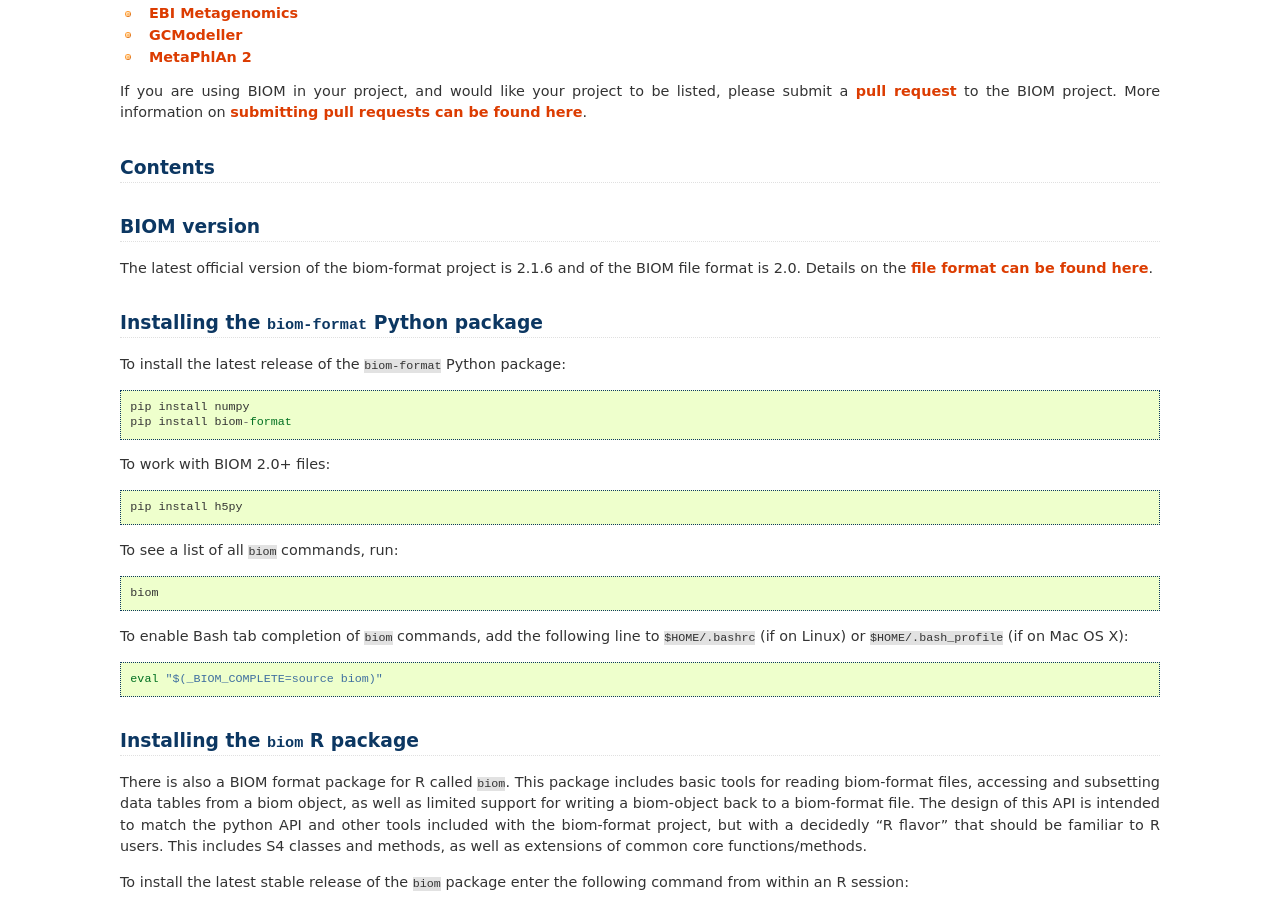
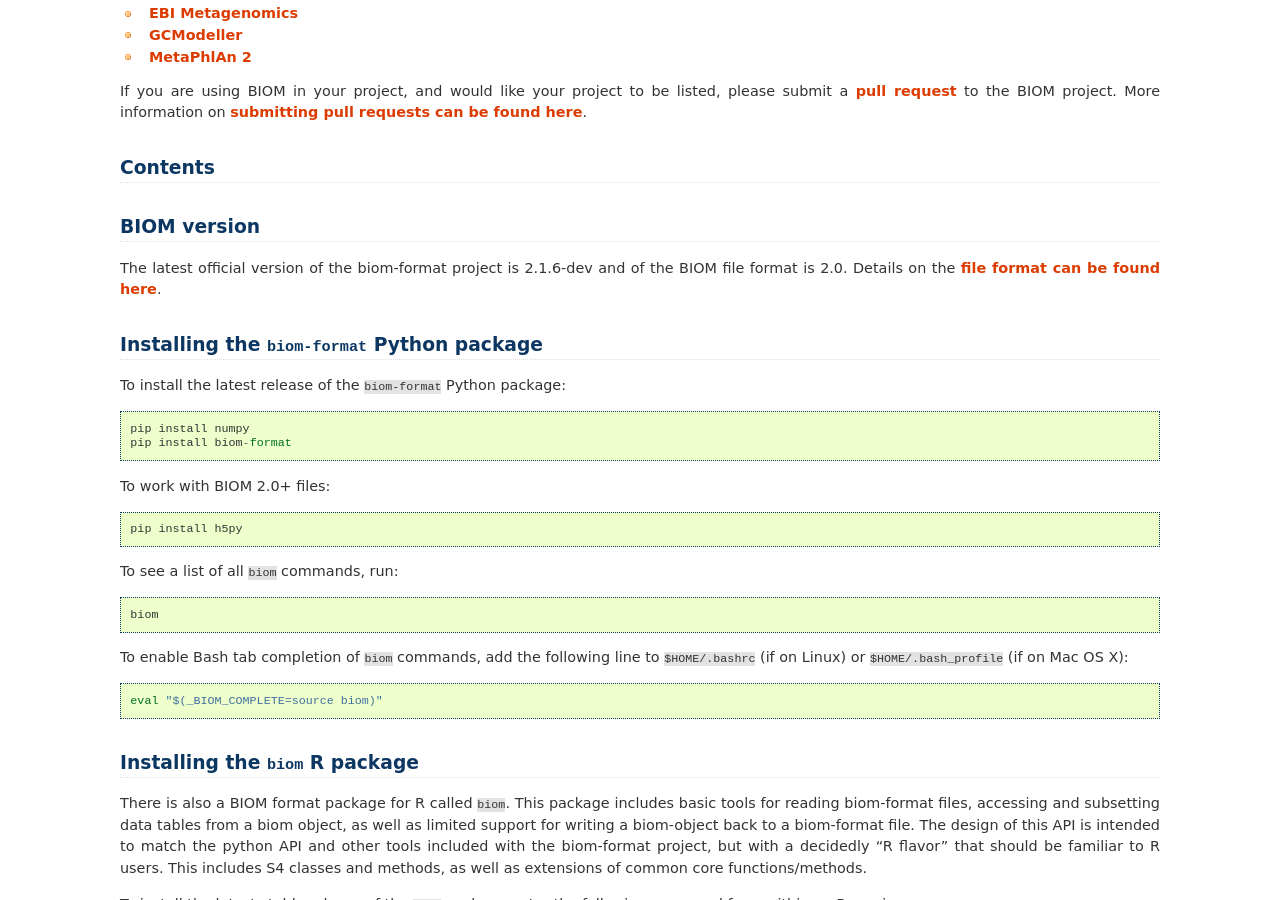
Before and after one commit to biocore/biom-format, a Sphinx documentation site: the page built from doc/index.rst, in a window 1280 px wide and 900 px high, scrolled down 1093 px. Built offline with Sphinx 7.4.7, drawn with Linux system fonts in a browser that asks for light colours; formulas are drawn with MathJax 3; pages that are not in the unit, such as notebooks, are missing from menus.

Commit message:
REL: bump to version 2.1.6-dev (#748)

```diff
--- a/doc/conf.py
+++ b/doc/conf.py
@@ -66,8 +66,8 @@
 # built documents.
 #
 # The full version, including alpha/beta/rc tags.
-version = "2.1.6"
-release = "2.1.6"
+version = "2.1.6-dev"
+release = "2.1.6-dev"
 
 # The language for content autogenerated by Sphinx. Refer to documentation
 # for a list of supported languages.
--- a/setup.py
+++ b/setup.py
@@ -35,7 +35,7 @@
 __credits__ = ["Greg Caporaso", "Daniel McDonald", "Jose Clemente",
                "Jai Ram Rideout", "Jorge Cañardo Alastuey", "Michael Hall"]
 __license__ = "BSD"
-__version__ = "2.1.6"
+__version__ = "2.1.6-dev"
 __maintainer__ = "Daniel McDonald"
 __email__ = "mcdonadt@colorado.edu"
 
```
Also changed, not shown: ChangeLog.md (+9 -0 lines), 1 other file.
